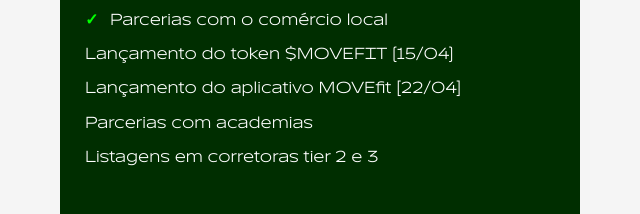
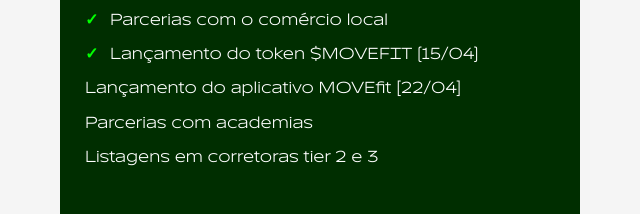
Before and after one commit to movedevapp/site, a plain HTML site: page index.html in a window 1280 px wide. Shown: the part 5814-6028 px from the top of the page, 20-660 px from the left. Drawn offline with nearby package versions, Linux system fonts and the light colour scheme.

Commit message:
Update index.html

```diff
--- a/index.html
+++ b/index.html
@@ -298,7 +298,7 @@
                             <li class="completed">
                                 Parcerias com o comércio local
                             </li>
-                            <li>
+                            <li class="completed">
                                 Lançamento do token $MOVEFIT (15/04)
                             </li>
                             <li>
```
